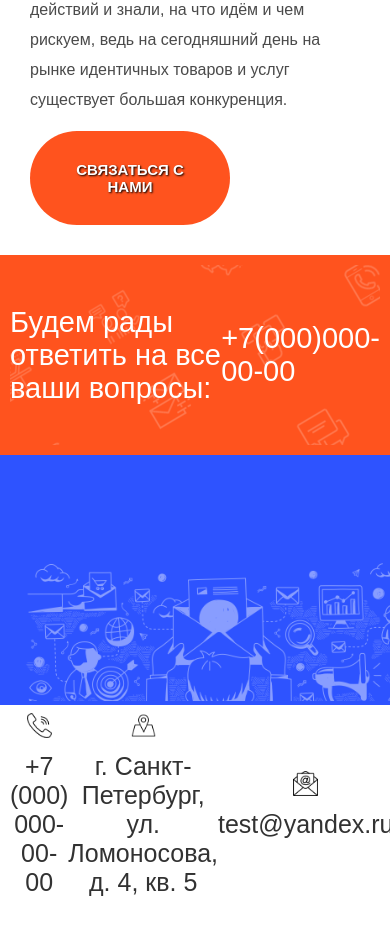
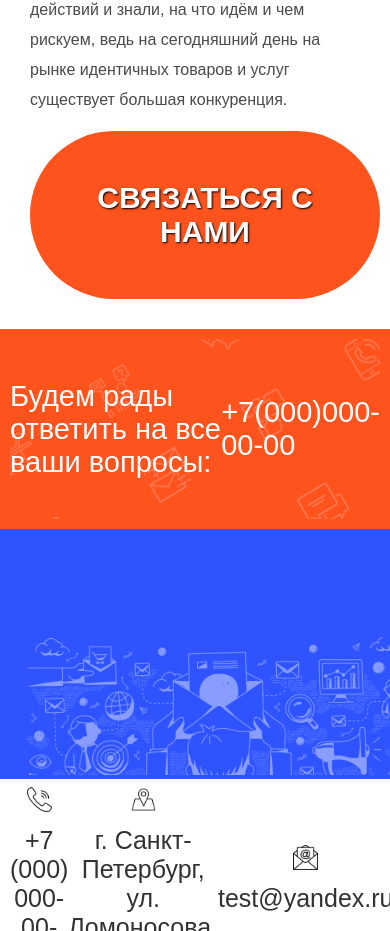
Before and after one commit to Dronrus86/plastic-products, a plain HTML site: page index.html in a window 390 px wide. Shown: the part 7300-8231 px from the top of the page. Before the commit the page ends 8205 px from the top, so only its background shows below. Drawn offline with Linux system fonts and the light colour scheme; a web font is replaced by a local one.

Commit message:
the first iteration

```diff
--- a/css_main/style.css
+++ b/css_main/style.css
@@ -1213,6 +1213,11 @@ li {
 
     .button_orange_contact {
         margin-top: 10px;
+        padding: 50px;
+        width: 350px;
+        font-size: 30px;
+
+
 
     }
 
```
